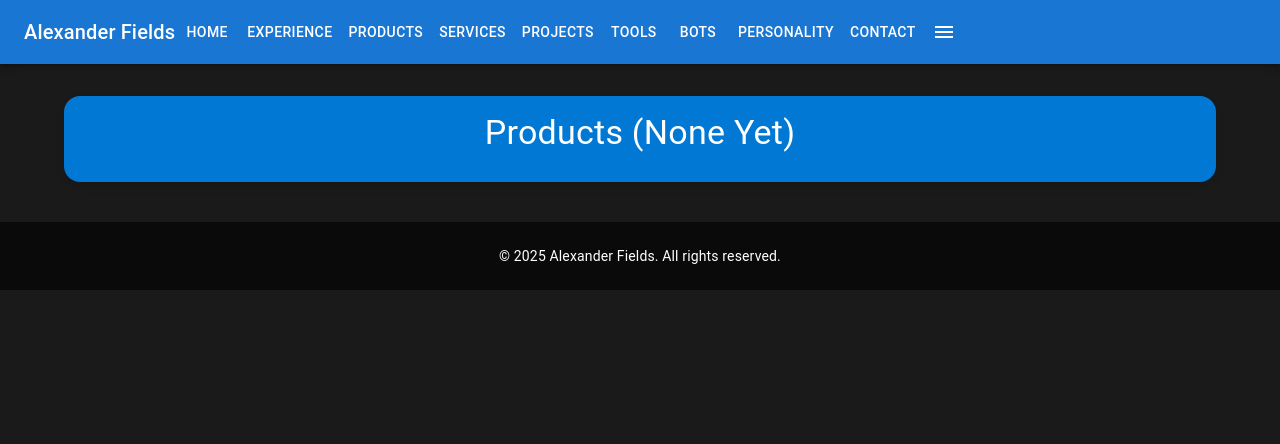
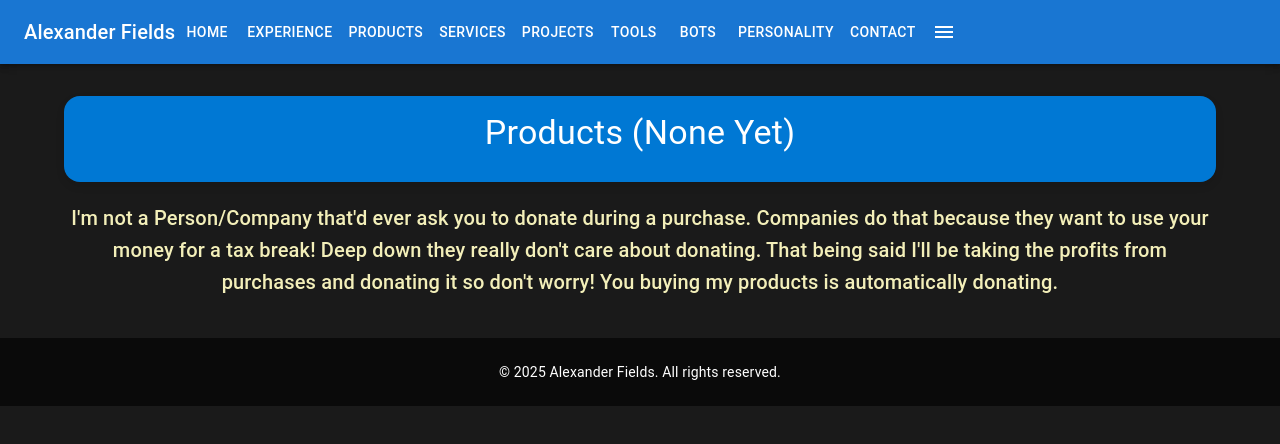
Before and after one commit to roku674/Website, a React (Create React App) app in the folder frontend/: page /products in a window 1280 px wide. Shown: the top 444 px of the page. Built offline with nearby package versions, Linux system fonts and the light colour scheme; no server answers.

Commit message:
Update Products.js

```diff
--- a/frontend/src/pages/Products.js
+++ b/frontend/src/pages/Products.js
@@ -15,6 +15,14 @@ const Products = () => {
       >
         <Typography variant="h4" gutterBottom>Products (None Yet)</Typography>
       </Box>
+          <Typography variant="h6" className="center-text">
+                I'm not a Person/Company that'd ever ask you to donate during
+                a purchase. Companies do that because they want to use your
+                money for a tax break! Deep down they really don't care about
+                donating. That being said I'll  be taking the profits
+                from purchases and donating it so don't worry!
+                You buying my products is automatically donating.
+              </Typography>
     </Container>
   );
 };
```
